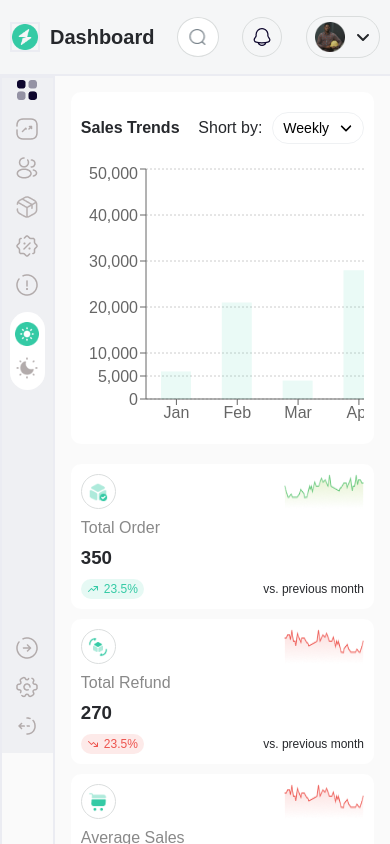
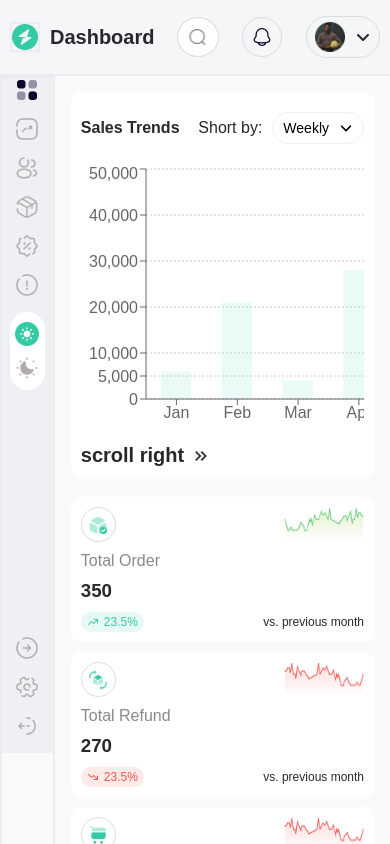
Before and after one commit to bezbrain/geepay-task, a React (Vite) app: page / in a window 390 px wide. Shown: the top 844 px of the page. Built offline with nearby package versions, Linux system fonts and the light colour scheme.

Commit message:
Add a scroll-right indicator

```diff
--- a/src/components/dashboard/orders/orders.jsx
+++ b/src/components/dashboard/orders/orders.jsx
@@ -2,6 +2,7 @@ import React from "react";
 import styles from "./orders.module.css";
 import OrderCard from "./orderCard/orderCard";
 import { orderData } from "../../../utils/data";
+import ScrollRight from "../../helpers/scrollRight/scrollRight";
 
 const Orders = () => {
   const statusColor = (status) => {
@@ -38,6 +39,8 @@ const Orders = () => {
           })}
         </tbody>
       </table>
+
+      <ScrollRight />
     </div>
   );
 };
--- a/src/components/dashboard/salesTrends/salesTrends.jsx
+++ b/src/components/dashboard/salesTrends/salesTrends.jsx
@@ -3,6 +3,7 @@ import { createGraph } from "../../../utils/graphs/salesTrend";
 import styles from "./sales.module.css";
 import { FaAngleDown } from "react-icons/fa6";
 import BarChartComp from "./barChart/barChart";
+import ScrollRight from "../../helpers/scrollRight/scrollRight";
 
 const SalesTrend = () => {
   const graphRef = useRef(null);
@@ -26,6 +27,8 @@ const SalesTrend = () => {
       <div className={styles.bar__chart__con}>
         <BarChartComp />
       </div>
+
+      <ScrollRight />
     </div>
   );
 };
--- /dev/null
+++ b/src/components/helpers/scrollRight/scroll.module.css
@@ -0,0 +1,25 @@
+.scroll__right {
+  display: none;
+  font-weight: 700;
+  font-size: 20px;
+  margin-top: 10px;
+}
+.right__arrow {
+  animation: right 0.5s ease-in-out infinite;
+}
+@keyframes right {
+  0% {
+    margin-left: 10px;
+  }
+  100% {
+    margin-left: 0;
+  }
+}
+
+@media screen and (max-width: 660px) {
+  .scroll__right {
+    display: flex;
+    align-items: center;
+    gap: 5px;
+  }
+}
--- /dev/null
+++ b/src/components/helpers/scrollRight/scrollRight.jsx
@@ -0,0 +1,14 @@
+import React from "react";
+import styles from "./scroll.module.css";
+import { MdOutlineKeyboardDoubleArrowRight } from "react-icons/md";
+
+const ScrollRight = () => {
+  return (
+    <p className={styles.scroll__right}>
+      <span>scroll right</span>{" "}
+      <MdOutlineKeyboardDoubleArrowRight className={styles.right__arrow} />
+    </p>
+  );
+};
+
+export default ScrollRight;
```
